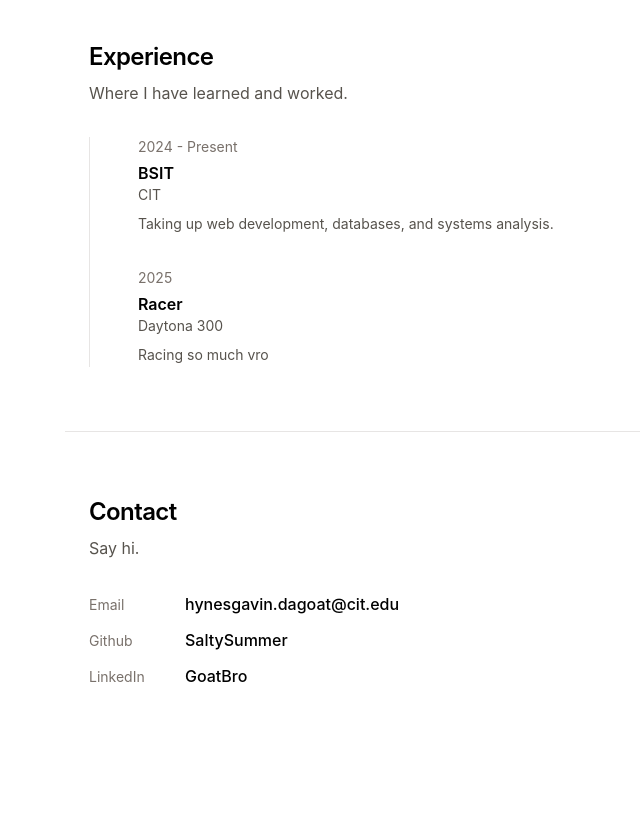
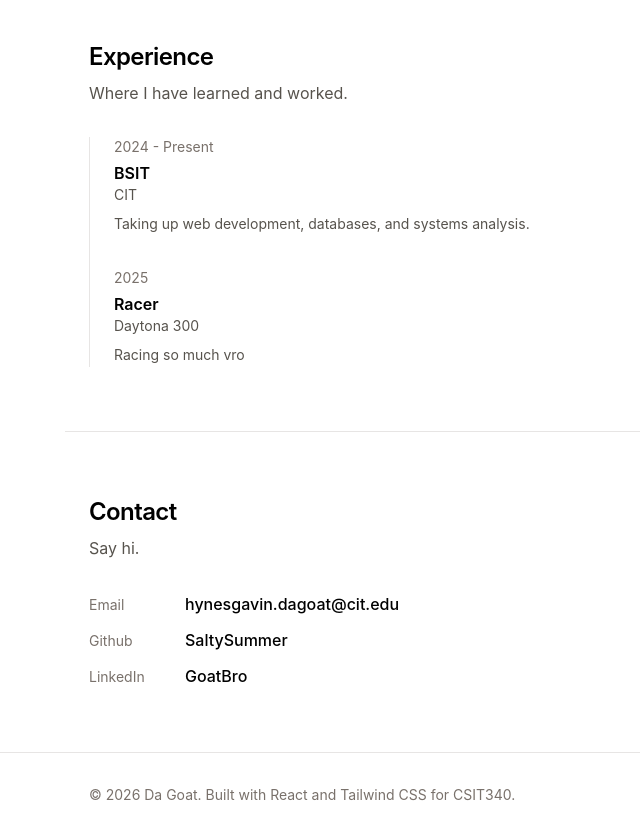
Before and after one commit to SaltySummer/practice, a React (Vite) app: page / in a window 1280 px wide. Shown: the part 1840-2677 px from the top of the page, without its empty margins (127-767 px from the left). Before the commit the page ends 2592 px from the top, so only its background shows below. Built offline with nearby package versions, Linux system fonts and the light colour scheme.

Commit message:
feat: added footer

```diff
--- a/src/App.jsx
+++ b/src/App.jsx
@@ -7,6 +7,7 @@
 import ProjectsSection from './components/Projects'
 import ExperienceSection from './components/Experience'
 import ContactSection from './components/ContactSection'
+import Footer from './components/Footer'
 import './index.css'
 
 function App() {
@@ -23,6 +24,7 @@
           <ContactSection />
         </main>
 
+        <Footer />
     </>
   )
 }
--- a/src/components/Experience.jsx
+++ b/src/components/Experience.jsx
@@ -7,22 +7,18 @@
                 <h2 className="text-2xl font-semibold tracking-tight">Experience</h2>
                 <p className="mt-2 text-stone-600">Where I have learned and worked.</p>
                 <ol className="mt-8 space-y-8 border-l border-stone-200">
-                    <li className="pl-6">
                     <ExperienceContent
                         time={"2024 - Present"}
                         job={"BSIT"}
                         place={"CIT"}
                         desc={"Taking up web development, databases, and systems analysis."}
                     />
-                    </li>
-                    <li className="pl-6">
                     <ExperienceContent
                         time={"2025"}
                         job={"Racer"}
                         place={"Daytona 300"}
                         desc={"Racing so much vro"}
                     />
-                    </li>
                 </ol>
             </section>
         </>
--- /dev/null
+++ b/src/components/Footer.jsx
@@ -0,0 +1,19 @@
+function FooterContent({content}){
+    return (
+        <>
+            <div className="max-w-4xl mx-auto px-6 py-8 text-sm text-stone-500">
+                {content}
+            </div>
+        </>
+    )
+}
+
+function Footer(){
+    return (
+        <footer className="border-t border-stone-200">
+           <FooterContent content={" © 2026 Da Goat. Built with React and Tailwind CSS for CSIT340."}/>
+        </footer>
+    )
+}
+
+export default Footer;
```
Lines whose indentation alone changed are shown as unchanged.
